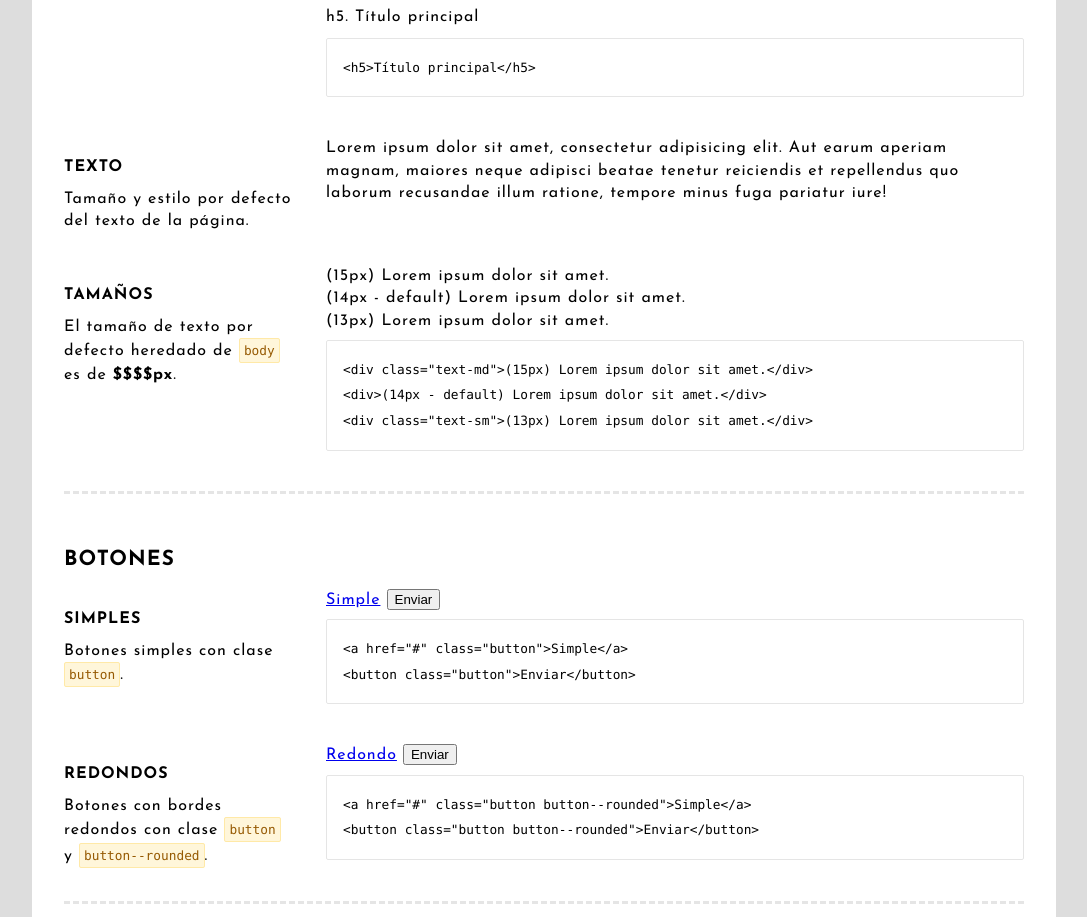
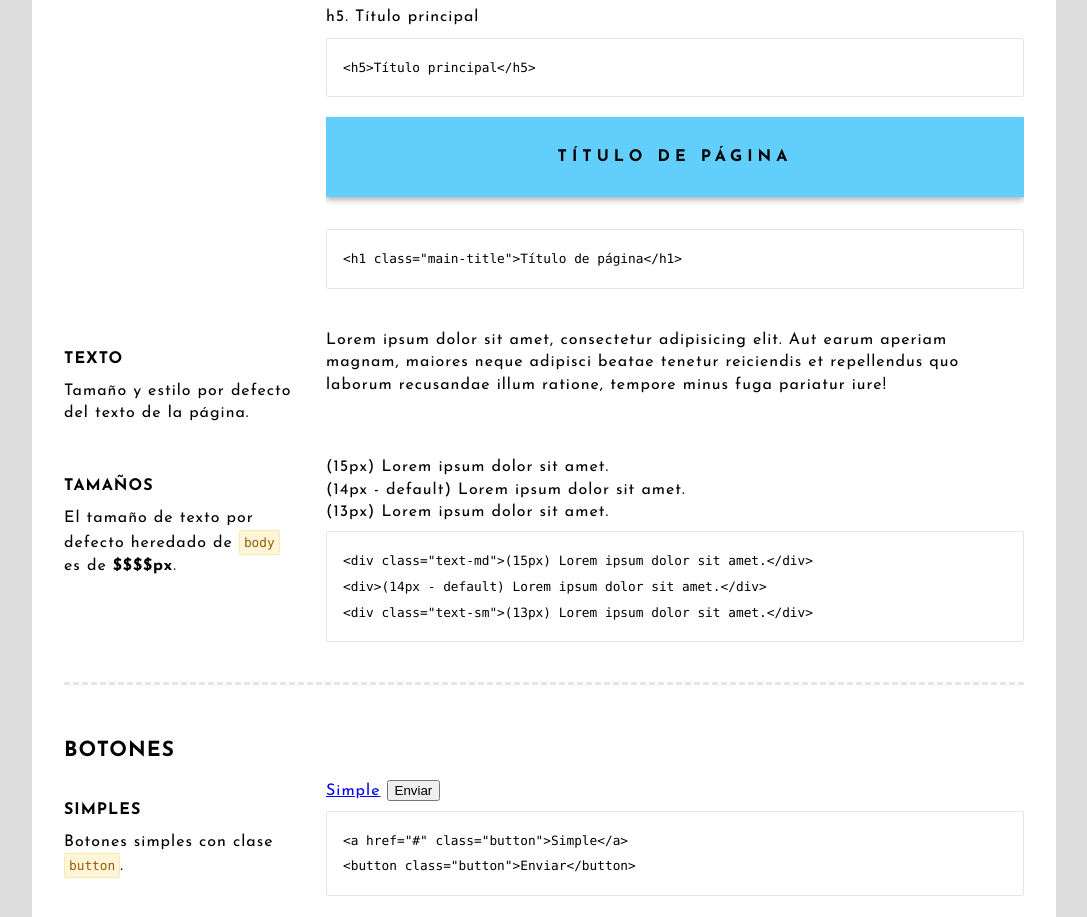
Before and after one commit to Maravant/erasmus, a plain HTML site: page guide.html in a window 1280 px wide. Shown: the part 1494-2411 px from the top of the page, without its empty margins (96-1183 px from the left). Drawn offline with Linux system fonts and the light colour scheme.

Commit message:
feat(typography): crea el titulo principal

```diff
--- a/guide.html
+++ b/guide.html
@@ -109,6 +109,9 @@
 
           <h5>h5. Título principal</h5>
           <pre>&lt;h5&gt;Título principal&lt;/h5&gt;</pre>
+
+          <h1 class="main-title">Título de página</h1>
+          <pre>&lt;h1 class="main-title"&gt;Título de página&lt;/h1&gt;</pre>
         </section>
       </section>
 
--- a/typography.css
+++ b/typography.css
@@ -93,3 +93,15 @@ strong {
 em {
   font-style: italic;
 }
+
+.main-title {
+  text-align:center;
+  text-transform:uppercase;
+  line-height:80px;
+  background-color:var(--color-primary);
+  color:var(--color-text-primary);
+  font-size:1rem;
+  letter-spacing: 5px;
+  box-shadow:0 3px 6px rgba(0,0,0,0.3);
+  margin-bottom:32px;
+}
```
